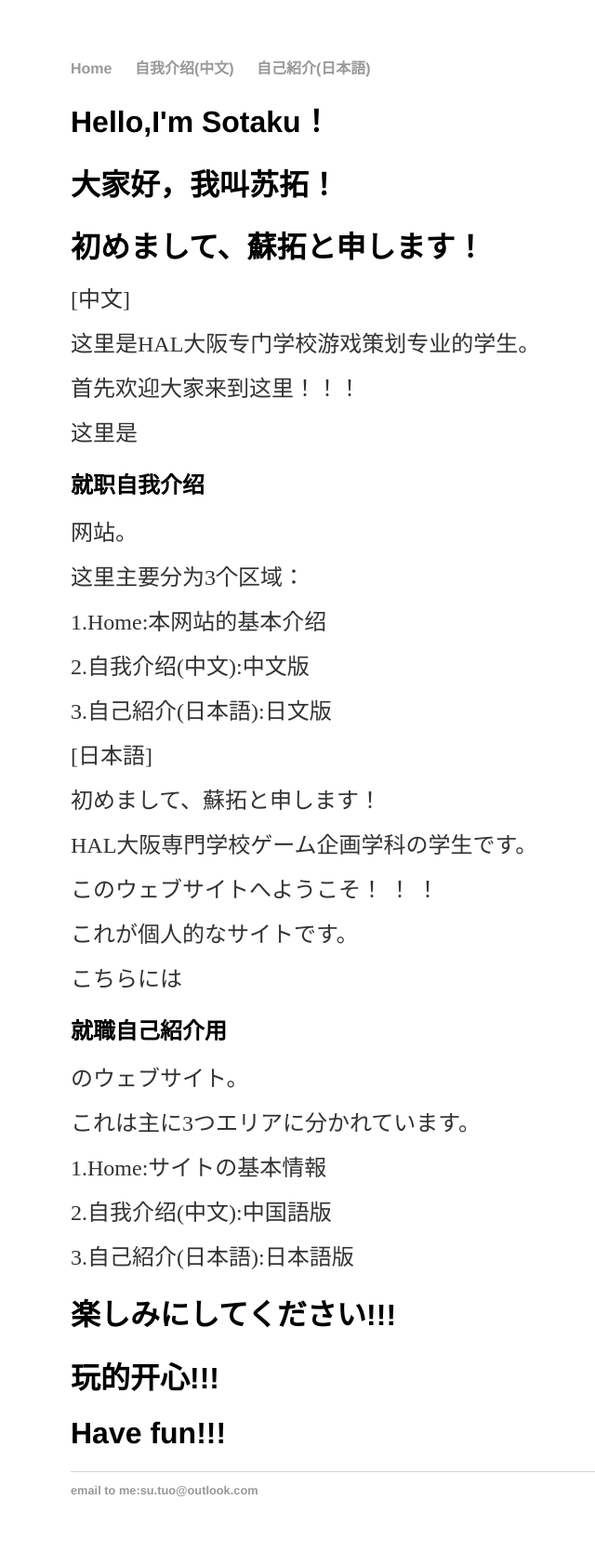
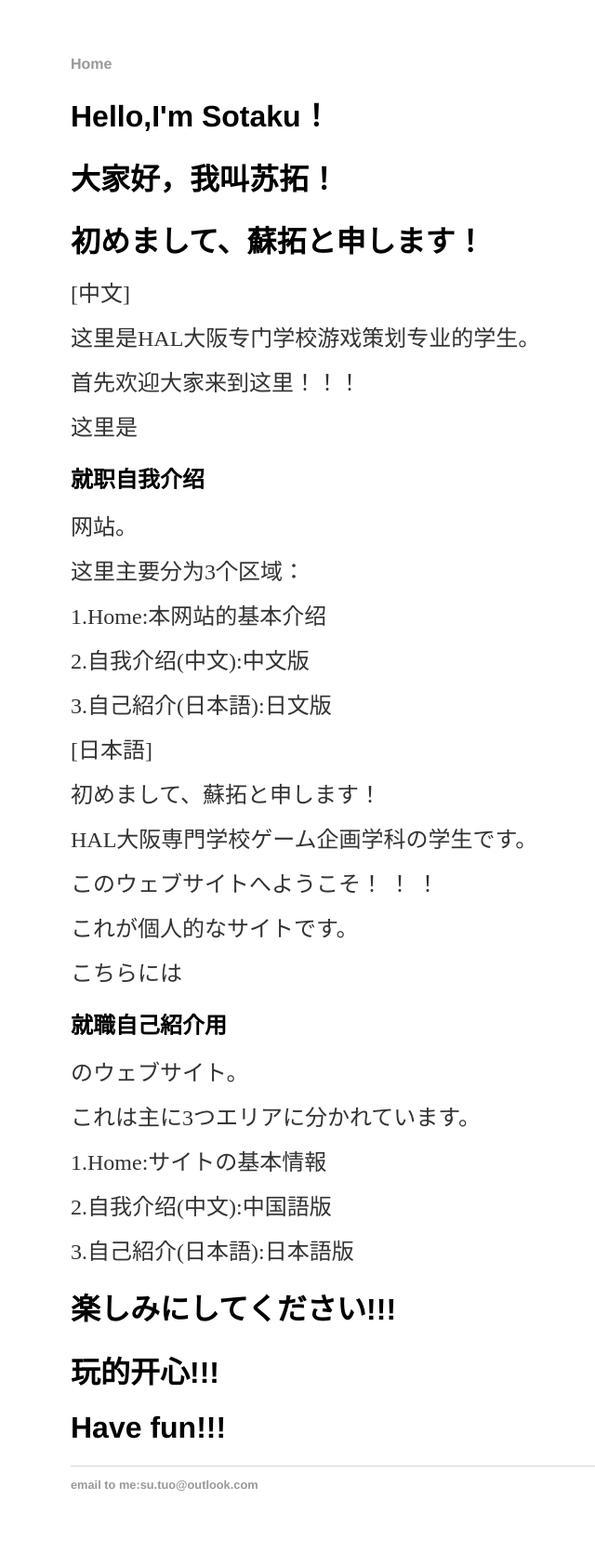
Before and after one commit to SotakuStudio/SotakuStudio.github.io, a Jekyll site: the page built from index.html, in a window 1280 px wide. Shown: the whole page at 93% size, without its empty margins (116-756 px from the left). Built offline with Jekyll 4.4.1, drawn with Linux system fonts in a browser that asks for light colours.

Commit message:
Update default.html

```diff
--- a/_layouts/default.html
+++ b/_layouts/default.html
@@ -9,8 +9,6 @@
             <nav>
                 <ul>
                     <li><a href="/">Home</a></li>
-                    <li><a href="/chnblog">自我介绍(中文)</a></li>
-                    <li><a href="/jpblog">自己紹介(日本語)</a></li>
                 </ul>
             </nav>
             <div class="container">
```
